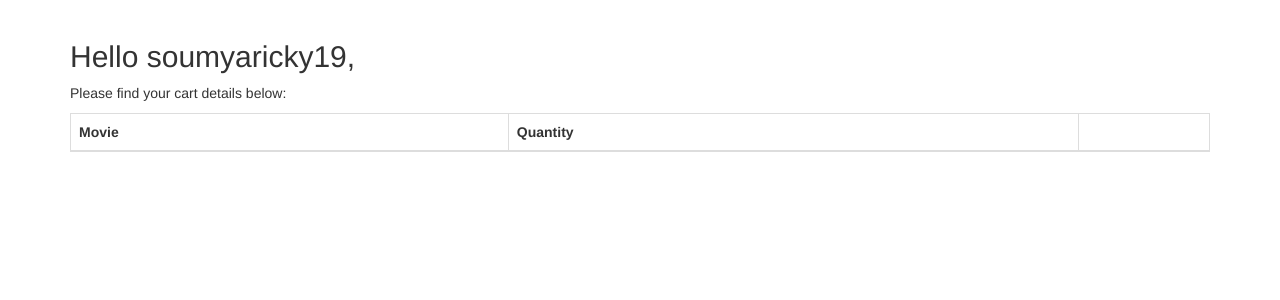
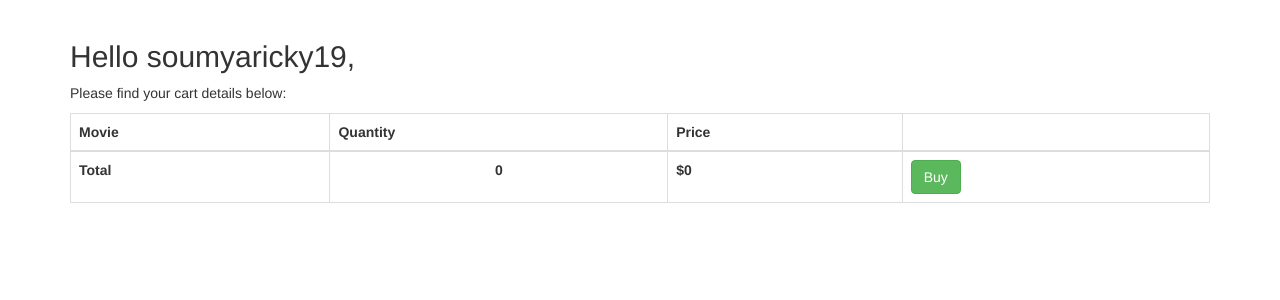
Before and after one commit to soumyaricky19/moviestore, a PHP site: page /cart.php in a window 1280 px wide. Shown: the part 52-352 px from the top of the page. Run offline with PHP 8.4, Linux system fonts and the light colour scheme; the visitor is signed in with stand-in values (Sample User, id 1); tables that the repository leaves empty hold one stand-in row (values such as "Sample post"); lists and menus that the app fills with data are empty; some libraries are stand-ins or nearby versions.

Commit message:
Cart and Order History updated

```diff
--- a/cart.php
+++ b/cart.php
@@ -15,18 +15,23 @@
 
     $cart_query="select * from cart where user_id='".$user_id."'";
     $cart_result=mysqli_query($conn, $cart_query);
+    $totalQuantity = 0;
+    $totalPrice = 0;
 
-    $data = "<thead><tr><th>Movie</th><th>Quantity</th><th></th></tr></thead><tbody>";
+    $data = "<thead><tr><th>Movie</th><th>Quantity</th><th>Price</th><th></th></tr></thead><tbody>";
     while ($row = mysqli_fetch_array($cart_result)){
         //echo $row['quantity']." ".$row['movie_id'];
+        $totalQuantity = $totalQuantity + $row['quantity'];
+        $totalPrice = $totalPrice + $row['price'];
         $movie = mysqli_query($conn, "select * from movie where movie_id='".$row['movie_id']."';");
         $moviename = mysqli_fetch_array($movie);
         $data = $data."<tr><td>".$moviename['title']."</td><td><div class='center'><div class='input-group'><span class='input-group-btn'>";
         $data = $data."<button type='button' class='btn btn-default btn-number' id='btn".$row['movie_id']."' data-type='minus' data-field='quant[1]'><span class='glyphicon glyphicon-minus'></span></button></span>";
         $data = $data."<input type='text' id='inp".$row['movie_id']."' name='quant[1]' class='form-control input-number' value='".$row['quantity']."' min='1' max='".$moviename['quantity']."'>";
         $data = $data."<span class='input-group-btn'><button type='button' class='btn btn-default btn-number' id='btn".$row['movie_id']."' data-type='plus' data-field='quant[1]'><span class='glyphicon glyphicon-plus'></span>";
-        $data = $data."</button></span></div></div></td><td><button type='button' id='btn".$row['movie_id']."' class='btn btn-danger'>Delete</button></td></tr>";
+        $data = $data."</button></span></div></div></td><td><p class='price' id='p".$row['movie_id']."'>$".$row['price']."</p></td><td><button type='button' id='btn".$row['movie_id']."' class='btn btn-danger'>Delete</button></td></tr>";
     }
+    $data = $data."<tr><td><div class='total'>Total</div></td><td><div id='totalQty' class='total'>".$totalQuantity."</div></td><td><div id='totalPrice' class='total'>$".$totalPrice."</div></td><td><button type='button' class='btn btn-success'>Buy</button></td></tr>";
     $data = $data."</tbody>";
 ?>
 <!DOCTYPE html>
--- a/css/cart.css
+++ b/css/cart.css
@@ -5,3 +5,9 @@
 .table {
     table-layout: auto;
 }
+.total {
+    font-weight: bold;
+}
+div#totalQty.total{
+    text-align: center;
+}
--- a/js/cart.js
+++ b/js/cart.js
@@ -1,5 +1,6 @@
 $(document).ready(function()
 {
+	// Update Cart and Interface based on plus and minus qunatity value
 	$('.btn-number').click(function(e){
 		e.preventDefault();
 		btnId = $(this).attr('id');
@@ -7,6 +8,7 @@
 		fieldName = $(this).attr('data-field');
 		type      = $(this).attr('data-type');
 		var input = $("input#inp"+movieId);
+		var price = $("p#p"+movieId);
 		var currentVal = parseInt(input.val());
 		if (!isNaN(currentVal)) {
 			if(type == 'minus') {
@@ -18,11 +20,29 @@
 						type: 'POST',
 						data:  {movie_id: movieId, quantity: parseInt(input.val()), operation: "update"},
 						success:function(data){
-							//alert("Movie id: "+movieId);
-							//alert("Quantity: " + $(quantityId).val());
-							//$("#"+this.id).text("Added");
-							//$(quantityId).val("");
-							alert(data);
+							var resp = JSON.parse(data);
+							//alert(resp.message);
+							if(resp.message == "Cart Updated"){
+								price.text("$"+resp.price);
+								var totalQty = 0;
+
+								//Update total Quantity
+								$(".input-number").each(function(index){
+									totalQty += parseInt($(this).val());
+								});
+								$("div#totalQty.total").text(totalQty);
+
+								//Update total Price
+								var totalPrice = 0
+								$(".price").each(function(index){
+									totalPrice += parseInt($(this).text().substring(1));
+								});
+								$("div#totalPrice.total").text("$"+totalPrice);
+							}
+							else {
+								alert("SQL Error. Reverting back the changes.");
+								input.val(currentVal).change();
+							}
 						},
 						error:function(err){
 							alert(err);
@@ -41,14 +61,33 @@
 						type: 'POST',
 						data:  {movie_id: movieId, quantity: parseInt(input.val()), operation: "update"},
 						success:function(data){
-							//alert("Movie id: "+movieId);
-							//alert("Quantity: " + $(quantityId).val());
-							//$("#"+this.id).text("Added");
-							//$(quantityId).val("");
-							alert(data);
+							var resp = JSON.parse(data);
+							//alert(resp.message);
+							if(resp.message == "Cart Updated"){
+								price.text("$"+resp.price);
+								var totalQty = 0;
+
+								//Update total Quantity
+								$(".input-number").each(function(index){
+									totalQty += parseInt($(this).val());
+								});
+								$("div#totalQty.total").text(totalQty);
+
+								//Update total Price
+								var totalPrice = 0
+								$(".price").each(function(index){
+									totalPrice += parseInt($(this).text().substring(1));
+								});
+								$("div#totalPrice.total").text("$"+totalPrice);
+							}
+							else {
+								alert("SQL Error. Reverting back the changes.");
+								input.val(currentVal).change();
+							}
 						},
 						error:function(err){
 							alert(err);
+							location.reload();
 						}
 					});
 				}
@@ -83,6 +122,7 @@
 		 }
 	 });
 
+	//Update the cart when removing a movie
 	$('.btn-danger').click(function(e){
 		e.preventDefault();
 		btnId = $(this).attr('id');
@@ -93,11 +133,14 @@
 			type: 'POST',
 			data:  {movie_id: movieId, quantity: 0 ,operation: "delete"},
 			success:function(data){
-				//alert("Movie id: "+movieId);
-				//alert("Quantity: " + $(quantityId).val());
-				//$("#"+this.id).text("Added");
-				//$(quantityId).val("");
-				location.reload();
+				var resp = JSON.parse(data);
+				//alert(resp.message);
+				if(resp.message == "Cart Updated"){
+					location.reload();
+				}
+				else {
+					alert("SQL Error. Reverting back the changes.");
+				}
 			},
 			error:function(err){
 				alert(err);
@@ -105,4 +148,18 @@
 		});
 	});
 
+	// Purchase the movies in the cart
+	$('.btn-success').click(function(e){
+		$.ajax({
+			url: 'purchase.php',
+			type: 'POST',
+			success:function(data){
+				alert("Order Placed Successfully");
+				window.location.href = "order_history.php";
+			},
+			error:function(err){
+				alert(err);
+			}
+		});
+	});
 });
```
Also changed, not shown: cart_update.php (+7 -4 lines), css/style.css (+12 -0 lines), order_history.php (+9 -5 lines).
